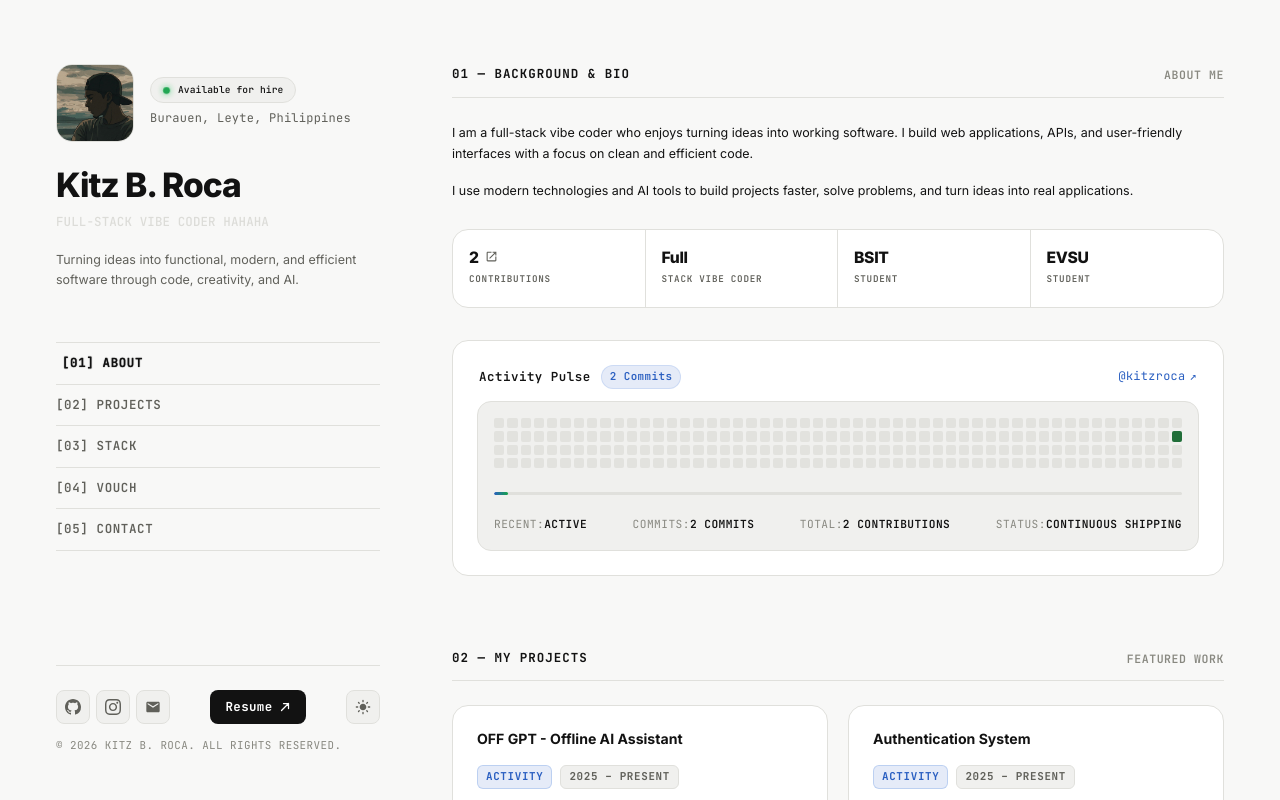
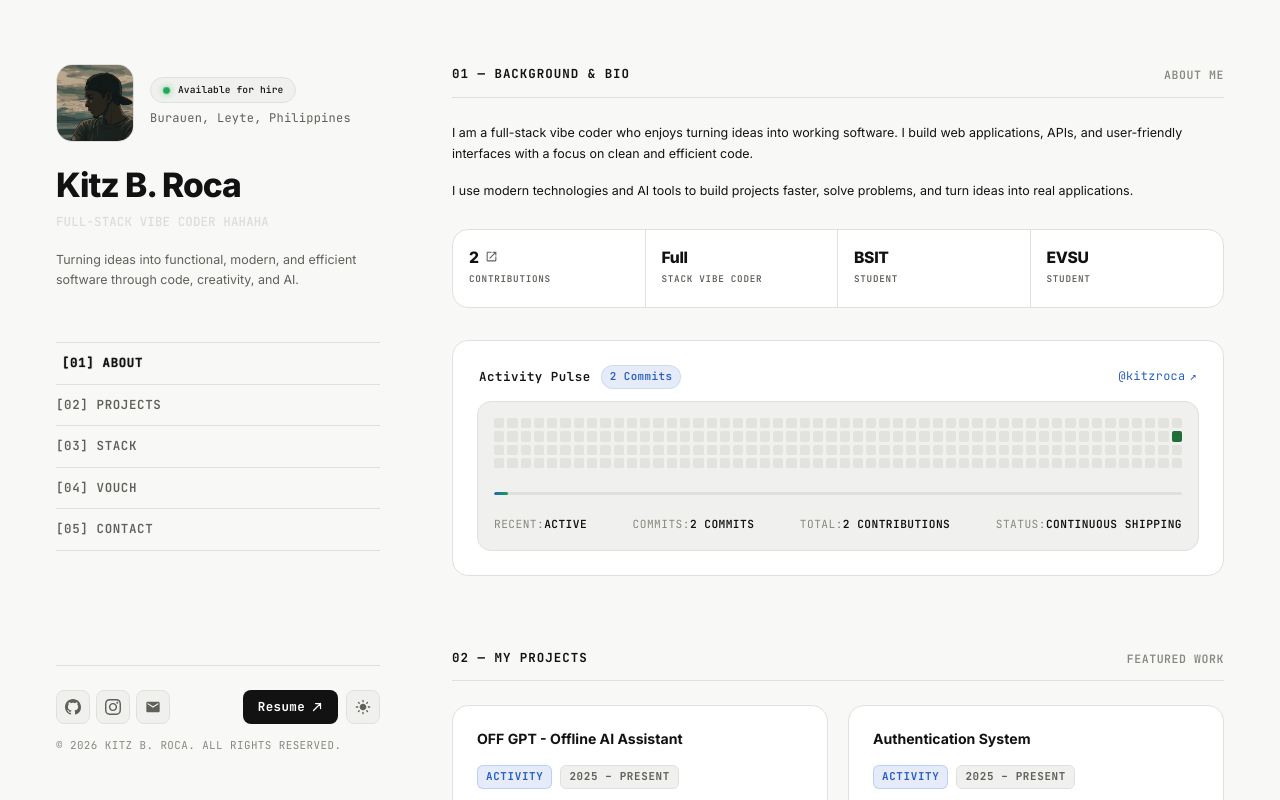
Before and after one commit to kitzroca/portfolio, a React (Vite) app: page / in a window 1280 px wide. Shown: the top 800 px of the page. Built offline with nearby package versions, Linux system fonts and the light colour scheme; no server answers; the database is empty.

Commit message:
Update Sidebar.tsx

```diff
--- a/src/components/Sidebar.tsx
+++ b/src/components/Sidebar.tsx
@@ -127,6 +127,8 @@ export const Sidebar: React.FC<SidebarProps> = ({
             ))}
           </div>
 
+          {/* Right Actions: Resume Button & Theme Toggle */}
+          <div className="footer-right-actions">
             {/* Solid White Resume ↗ Button */}
             <a
               href={user.resume_link}
@@ -167,6 +169,7 @@ export const Sidebar: React.FC<SidebarProps> = ({
               </svg>
             </button>
           </div>
+        </div>
 
         {/* Copyright Notice */}
         <div className="copyright-line">{user.copyright}</div>
```
Lines whose indentation alone changed are shown as unchanged.
